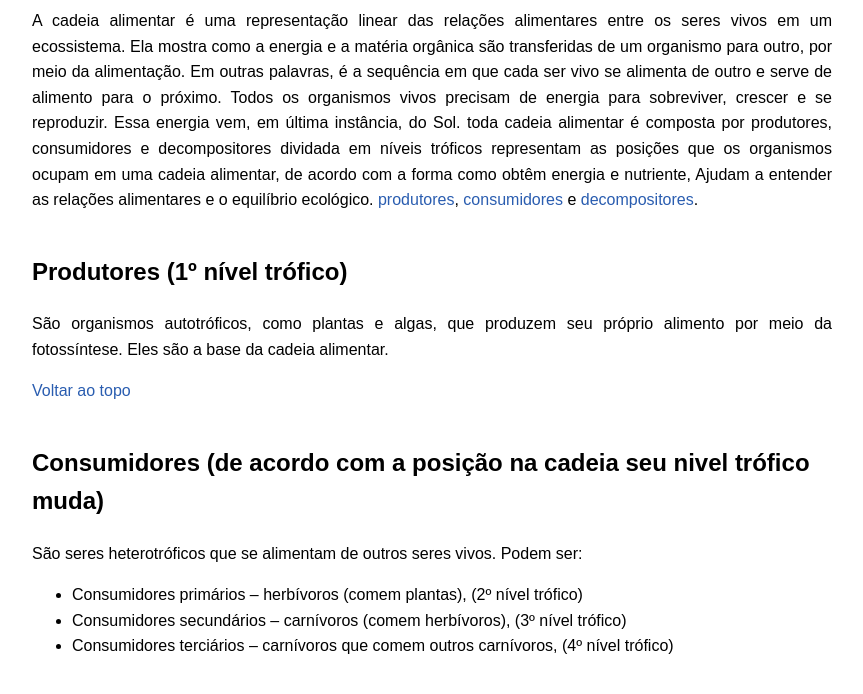
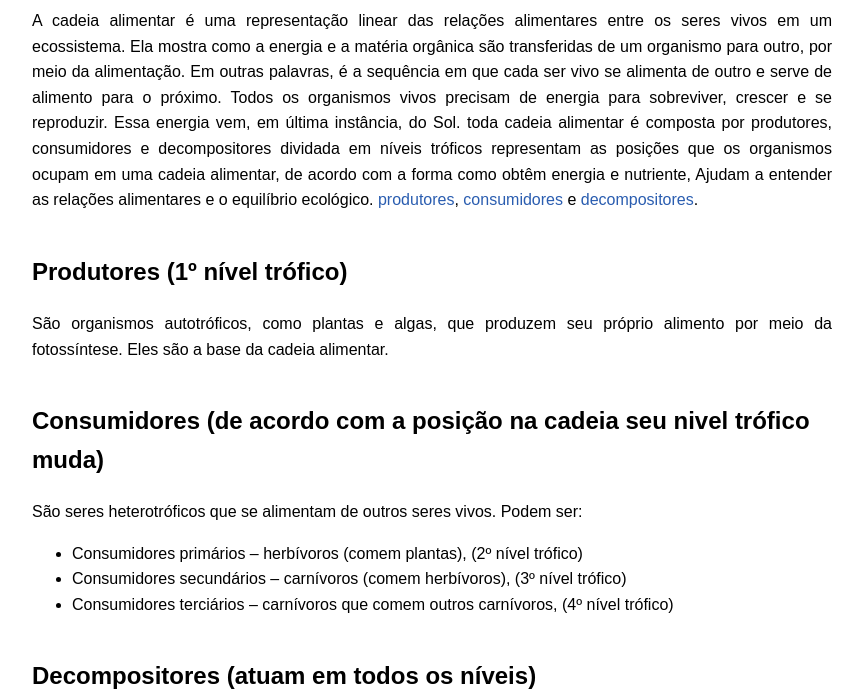
Before and after one commit to joao-silva131/layra_site8, a plain HTML site: page index.html in a window 1280 px wide. Shown: the part 106-800 px from the top of the page, without its empty margins (208-1071 px from the left). Drawn offline with Linux system fonts and the light colour scheme.

Commit message:
Update index.html

```diff
--- a/index.html
+++ b/index.html
@@ -35,7 +35,6 @@ Todos os organismos vivos precisam de energia para sobreviver, crescer e se repr
     São organismos autotróficos, como plantas e algas, que produzem seu próprio alimento por meio da fotossíntese.
     Eles são a base da cadeia alimentar.
   </p>
-  <p><a href="#topo">Voltar ao topo</a></p>
 
   <h2 id="consumidores">Consumidores (de acordo com a posição na cadeia seu nivel trófico muda)</h2>
   <p>
```
